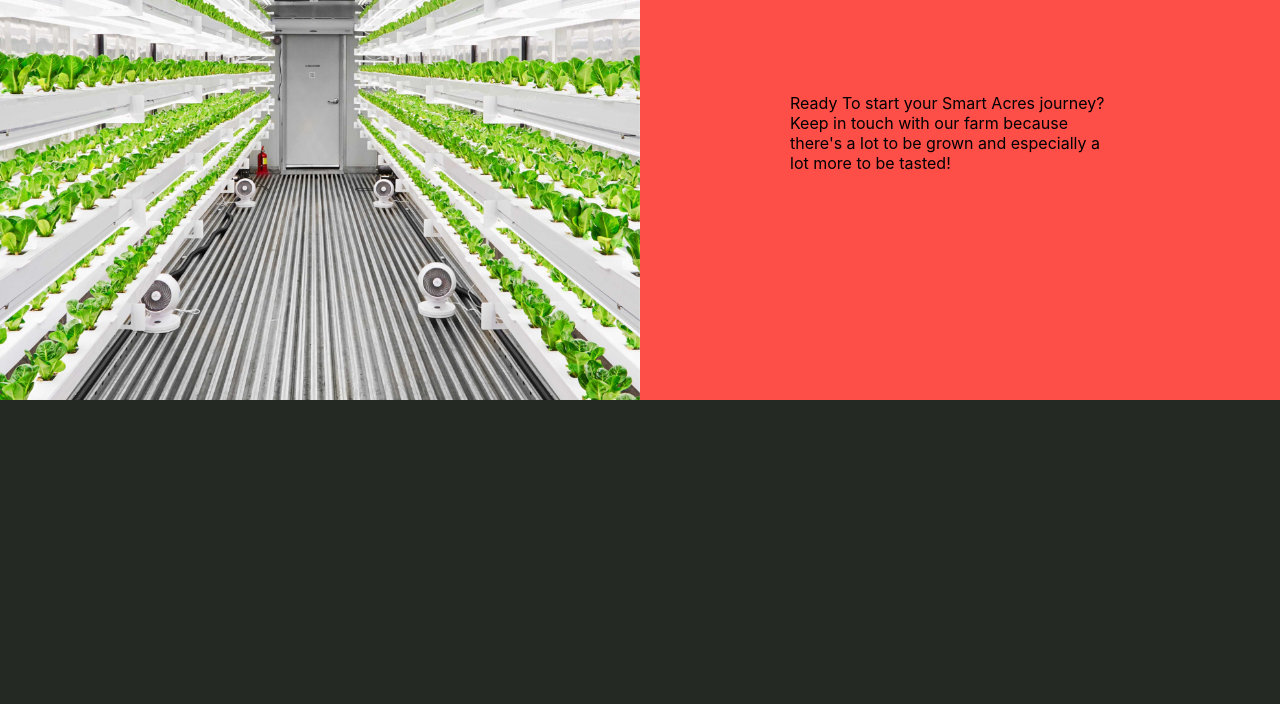
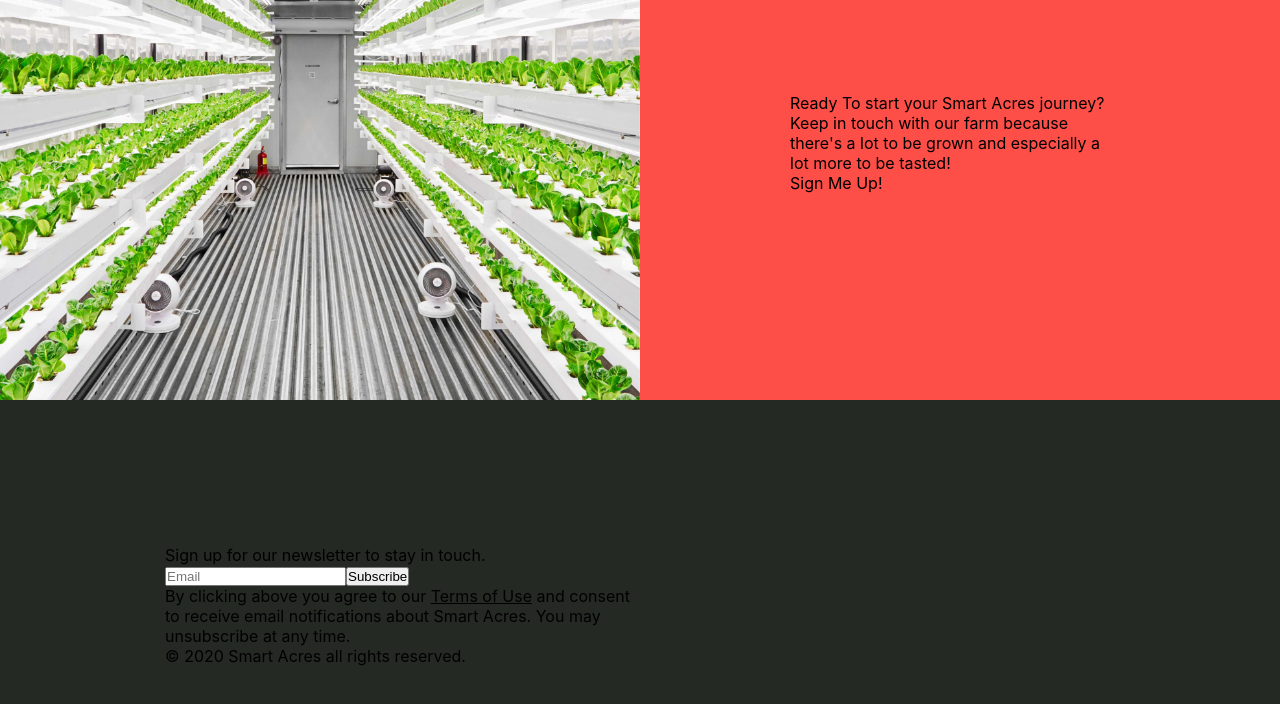
Before and after one commit to JuanTValdez/smart_acres, a React (Create React App) app: page / in a window 1280 px wide. Shown: the top 704 px of the page. Built offline with nearby package versions, Linux system fonts and the light colour scheme.

Commit message:
adding all txt and btns to footer

```diff
--- a/src/components/Footer.js
+++ b/src/components/Footer.js
@@ -18,12 +18,31 @@ export default function Footer() {
 							Keep in touch with our farm because there's a lot to be grown and
 							especially a lot more to be tasted!
 						</p>
+						<p className='signup-btn'>Sign Me Up!</p>
 					</div>
 				</div>
 				{/* Bottom of Footer */}
 
 				<div className='footer-bottom'>
-					<div className='path'></div>
+					<div className='path'>
+						<p className='txt-3'>
+							Sign up for our newsletter to stay in touch.
+						</p>
+						<input className='email' type='text' placeholder='Email' />
+
+						<button className='subscribe-btn'>Subscribe</button>
+
+						<p className='txt-4'>
+							By clicking above you agree to our{' '}
+							<span className='terms-of-use'>Terms of Use</span> and consent to
+							receive email notifications about Smart Acres. You may unsubscribe
+							at any time.
+						</p>
+
+						<p className='copyright'>
+							&copy; 2020 Smart Acres all rights reserved.
+						</p>
+					</div>
 					<div className='subscribe'></div>{' '}
 				</div>
 			</div>
--- a/src/styles/Footer.css
+++ b/src/styles/Footer.css
@@ -46,3 +46,10 @@
 	grid-row: 2/2;
 	height: 50vh;
 }
+
+.terms-of-use {
+	text-decoration: underline;
+}
+
+.copyright {
+}
```
